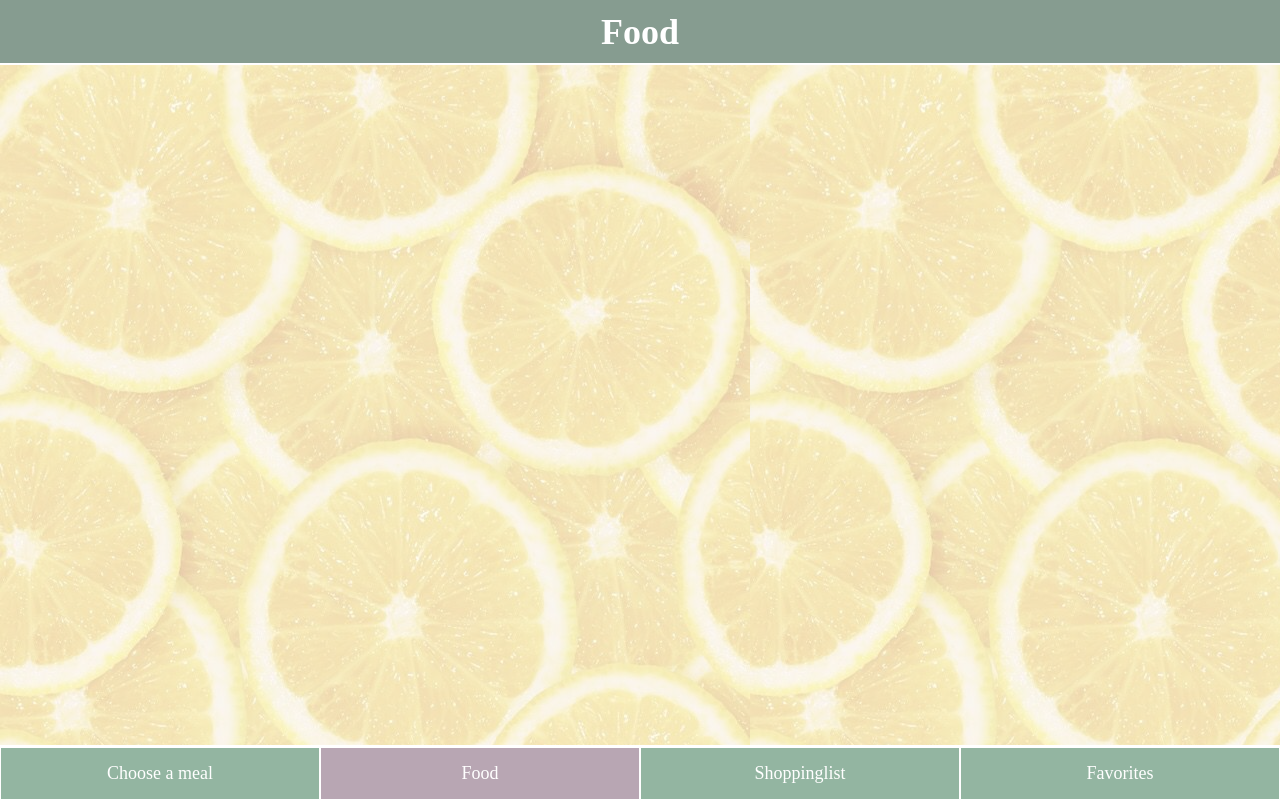
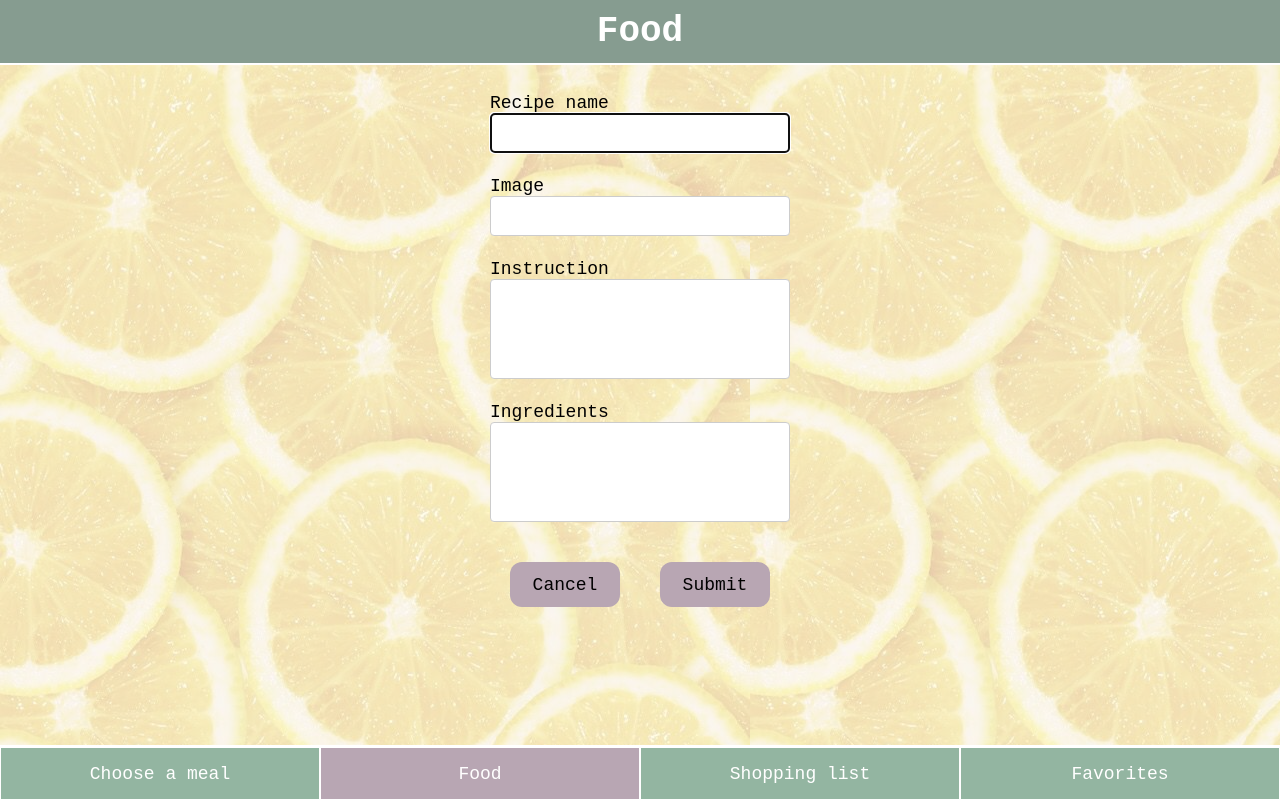
Before and after one commit to nicolefrydrych/capstone-project, a React (Create React App) app: page /food in a window 1280 px wide. Built offline with nearby package versions, Linux system fonts and the light colour scheme.

Commit message:
Create Feature/form branch

```diff
--- a/package.json
+++ b/package.json
@@ -8,6 +8,7 @@
     "@testing-library/user-event": "7.2.1",
     "react": "^16.13.0",
     "react-dom": "^16.13.0",
+    "react-hook-form": "5.0.3",
     "react-hooks-lib": "0.1.0",
     "react-router-dom": "5.1.2",
     "react-scripts": "3.4.0",
--- a/src/App.js
+++ b/src/App.js
@@ -5,7 +5,7 @@ import Navigation from './common/Navigation'
 import CardList from './pages/CardList'
 import Favorites from './pages/Favorites'
 import Food from './pages/Food'
-import Shoppinglist from './pages/Shoppinglist'
+import ShoppingList from './pages/ShoppingList'
 import recipesData from './recipes'
 
 export default function App() {
@@ -27,10 +27,10 @@ export default function App() {
               />
             </Route>
             <Route path="/food">
-              <Food />
+              <Food addRecipe={addRecipe} />
             </Route>
             <Route path="/shoppinglist">
-              <Shoppinglist />
+              <ShoppingList />
             </Route>
             <Route path="/favorites">
               <Favorites
@@ -67,6 +67,11 @@ export default function App() {
       ...recipes.slice(index + 1),
     ])
   }
+  function addRecipe(recipe) {
+    console.log(recipe)
+    const newRecipe = [recipe, ...recipes]
+    setRecipes(newRecipe)
+  }
 }
 
 const AppGrid = styled.div`
--- a/src/common/GlobalStyles.js
+++ b/src/common/GlobalStyles.js
@@ -10,8 +10,8 @@ const GlobalStyles = createGlobalStyle`
 
 body {
   margin: 0;
-
   font-size: 18px;
+  font-family: monospace;
 
 }
 body::after {
--- a/src/common/Navigation.js
+++ b/src/common/Navigation.js
@@ -9,7 +9,7 @@ export default function Navigation() {
         Choose a meal
       </LinkStyled>
       <LinkStyled to="/food"> Food </LinkStyled>
-      <LinkStyled to="/shoppinglist"> Shoppinglist </LinkStyled>
+      <LinkStyled to="/shoppinglist"> Shopping list </LinkStyled>
       <LinkStyled to="/favorites"> Favorites </LinkStyled>
     </NavigationStyled>
   )
--- a/src/components/Card.js
+++ b/src/components/Card.js
@@ -25,7 +25,11 @@ export default function Card({
 
       <ImageStyled src={image} />
 
-      <InstructionStyled onClick={toggle}> show more</InstructionStyled>
+      {on === false ? (
+        <InstructionStyled onClick={toggle}> show more</InstructionStyled>
+      ) : (
+        <InstructionStyled onClick={toggle}> show less</InstructionStyled>
+      )}
       {on && (
         <DivStyled>
           <p>{instruction}</p>
--- a/src/pages/Food.js
+++ b/src/pages/Food.js
@@ -1,6 +1,124 @@
 import React from 'react'
+import { useForm } from 'react-hook-form'
 import Header from '../components/Header'
+import styled from 'styled-components'
 
-export default function Fridge() {
-  return <Header headerName="Food"></Header>
+export default function Fridge({ addRecipe }) {
+  const { register, handleSubmit } = useForm({ mode: 'onChange' })
+  return (
+    <>
+      <Header headerName="Food"></Header>
+      <CardForm id="cardForm" onSubmit={handleSubmit(handleAdd)}>
+        <LabelStyled htmlFor="title">
+          Recipe name
+          <LabelInput
+            ref={register()}
+            autoFocus
+            type="text"
+            name="name"
+            id="name"
+          />
+        </LabelStyled>
+
+        <LabelStyled htmlFor="borrower">
+          Image
+          <LabelInput
+            ref={register()}
+            img={'images/roastedVegetables.jpg'}
+            name="image"
+            id="image"
+          />
+        </LabelStyled>
+
+        <LabelStyled htmlFor="contact">
+          Instruction
+          <LabelInput
+            ref={register()}
+            height="100"
+            type="text"
+            name="instruction"
+            id="instruction"
+            placeholder=""
+          />
+        </LabelStyled>
+
+        <LabelStyled htmlFor="borrowdate">
+          Ingredients
+          <LabelInput
+            ref={register()}
+            height="100"
+            type="text"
+            name="ingredients"
+            id="ingredients"
+            placeholder=""
+          />
+        </LabelStyled>
+        <StyledDiv>
+          <StyledButton onClick={deleteInputFields}>Cancel</StyledButton>
+          <StyledButton type="submit" form="cardForm">
+            Submit
+          </StyledButton>
+        </StyledDiv>
+      </CardForm>
+    </>
+  )
+
+  function deleteInputFields(event) {
+    event.preventDefault()
+  }
+
+  function handleAdd(data) {
+    addRecipe(data)
+  }
+
+  // function handleSubmit(event) {
+  //   event.preventDefault()
+  //   onSubmit(recipeState)
+  // }
+
+  // function handleRecipeChange(event) {
+  //   setRecipeState({
+  //     ...recipeState,
+  //     [event.target.name]: event.target.value,
+  //   })
+  // }
 }
+
+const CardForm = styled.form`
+  margin-top: 70px;
+  display: flex;
+  flex-direction: column;
+  align-items: center;
+`
+const LabelStyled = styled.label`
+  width: 300px;
+  margin-top: 23px;
+`
+
+const LabelInput = styled.input`
+  width: 100%;
+  height: ${props => props.height || 40}px;
+  padding: 12px;
+  border: 1px solid #ccc;
+  border-radius: 4px;
+  box-sizing: border-box;
+  resize: vertical;
+  font-size: 18px;
+`
+const StyledButton = styled.button`
+  width: 110px;
+  height: 45px;
+  border: none;
+  border-radius: 12px;
+  background: #b8a6b3;
+  font-family: monospace;
+  font-size: 18px;
+  text-align: center;
+`
+
+const StyledDiv = styled.div`
+  display: flex;
+  justify-content: space-between;
+  width: 260px;
+  margin-top: 40px;
+`
--- a/src/pages/Shoppinglist.js
+++ b/src/pages/Shoppinglist.js
@@ -77,7 +77,6 @@ export default function Shoppinglist() {
       isSelected: true,
     }
 
-    console.log(index)
     setProductToShoppinglist([
       ...productToShoppinglist.slice(0, index),
       updatedProduct,
```
Also changed, not shown: public/images/defaultImage.jpg (added), 1 other file (tests, documents, lock files or other folders).
